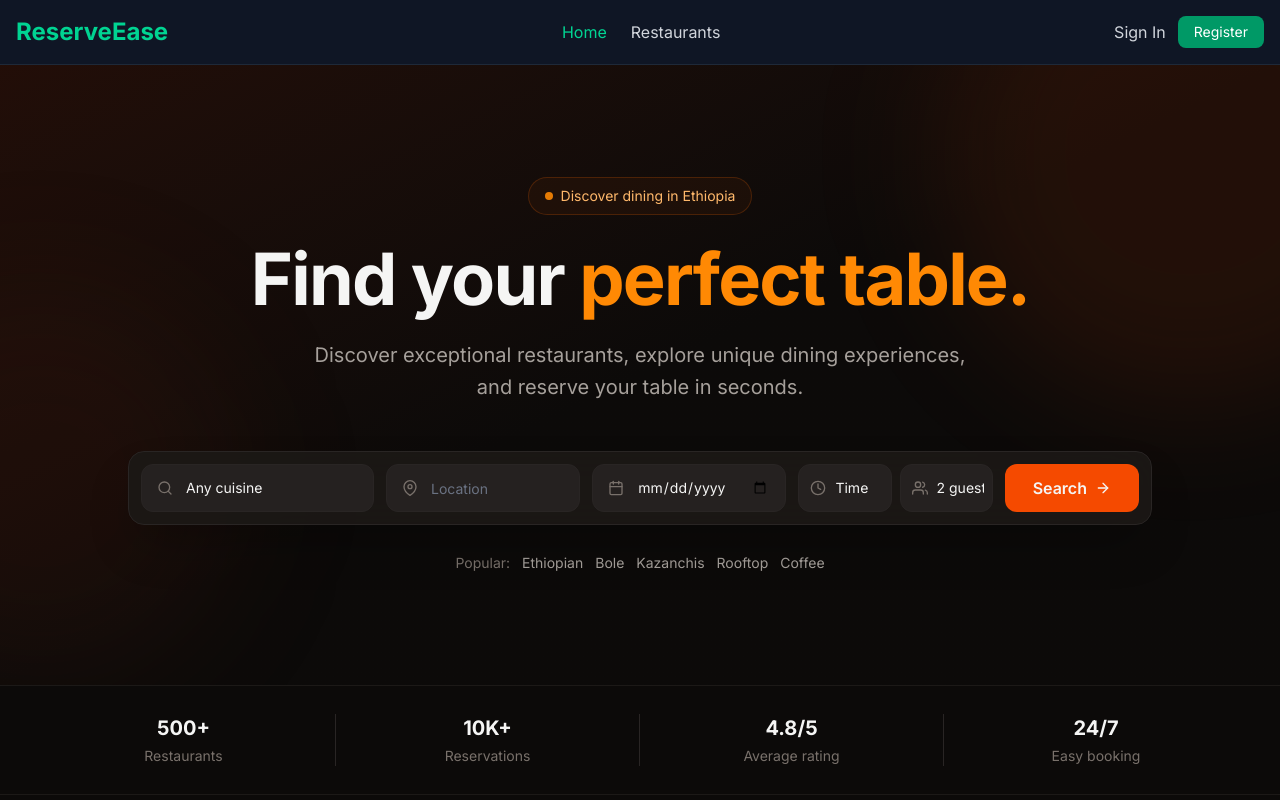
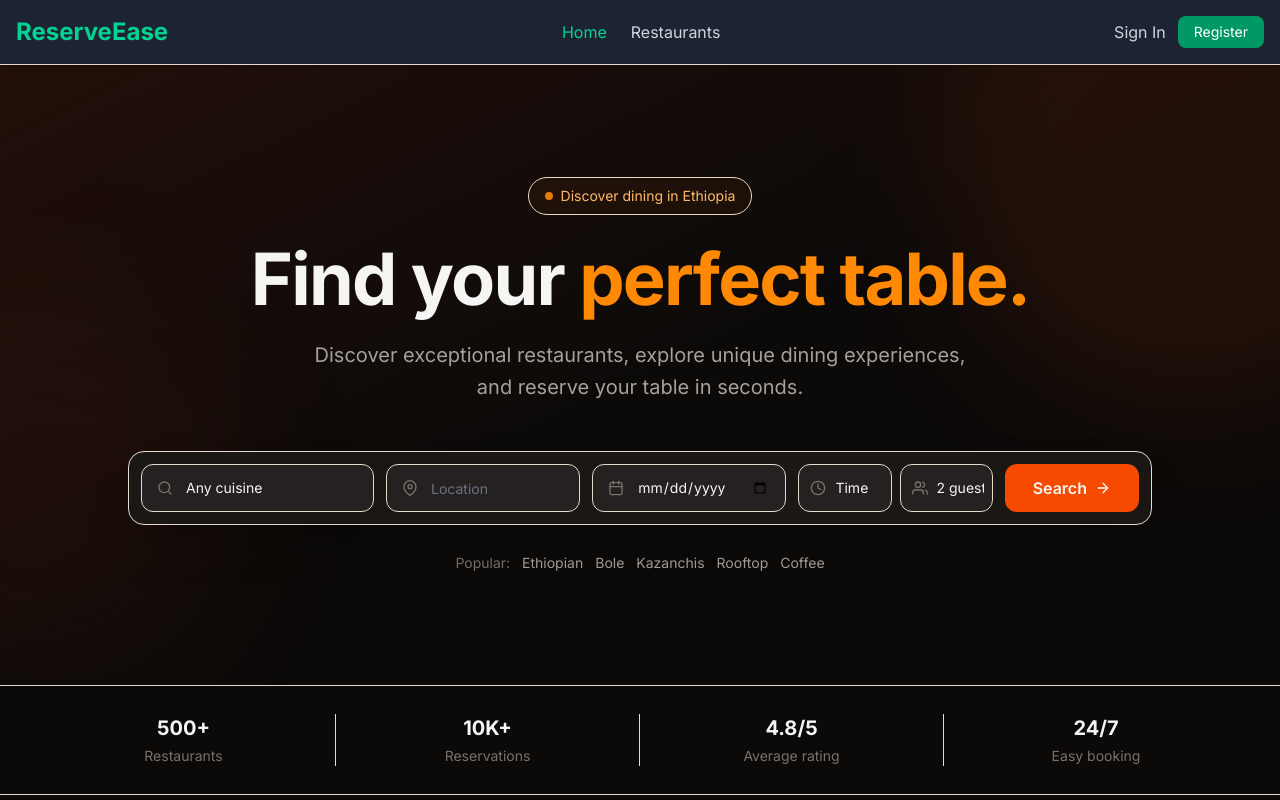
Before and after one commit to Hermela-Mezgebu/Restaurant, a Next.js app in the folder frontend/: page / in a window 1280 px wide. Shown: the top 800 px of the page. Built offline with nearby package versions, Linux system fonts and the light colour scheme; no server answers.

Commit message:
style: update global styles

```diff
--- a/frontend/src/app/globals.css
+++ b/frontend/src/app/globals.css
@@ -1,16 +1,74 @@
 @import "tailwindcss";
 
+/* Class-based dark mode for the navbar toggle */
+@custom-variant dark (&:where(.dark, .dark *));
+
 :root {
-  --background: #0a0a0a;
-  --foreground: #ededed;
+  --background: #faf7f2;
+  --foreground: #29231d;
+  --card: #ffffff;
+  --primary: #c65d32;
+  --primary-hover: #a94b27;
+  --border: #e3d9cc;
 }
 
-@theme inline {
-  --color-background: var(--background);
-  --color-foreground: var(--foreground);
+.dark {
+  --background: #181512;
+  --foreground: #f7f1e8;
+  --card: #241f1b;
+  --primary: #e27a4b;
+  --primary-hover: #ef8b5d;
+  --border: #40362e;
+}
+
+html {
+  background: var(--background);
+  color-scheme: light;
+}
+
+html.dark {
+  color-scheme: dark;
+}
+
+html,
+body {
+  min-height: 100%;
 }
 
 body {
+  margin: 0;
   background: var(--background);
   color: var(--foreground);
+  transition: background-color 0.2s ease, color 0.2s ease;
 }
+
+* {
+  border-color: var(--border);
+}
+
+button,
+a {
+  -webkit-tap-highlight-color: transparent;
+}
+
+::selection {
+  background: #c65d32;
+  color: #ffffff;
+}
+
+::-webkit-scrollbar {
+  width: 10px;
+}
+
+::-webkit-scrollbar-track {
+  background: var(--background);
+}
+
+::-webkit-scrollbar-thumb {
+  background: var(--border);
+  border-radius: 999px;
+}
+
+::-webkit-scrollbar-thumb:hover {
+  background: #a99b8d;
+}
```
